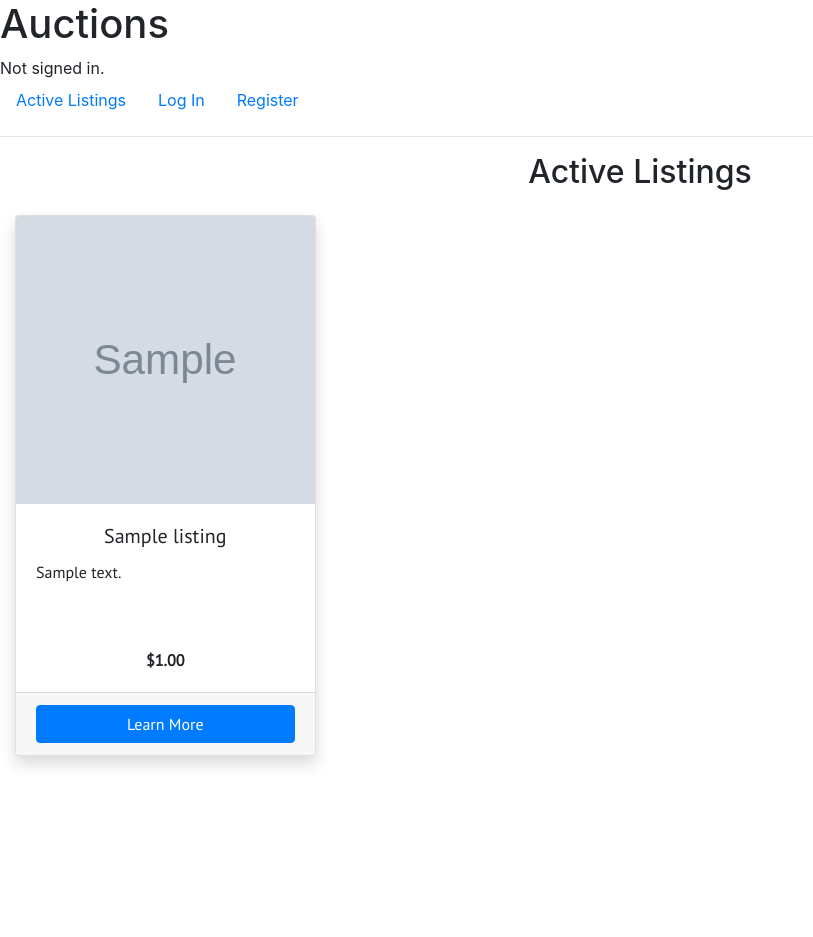
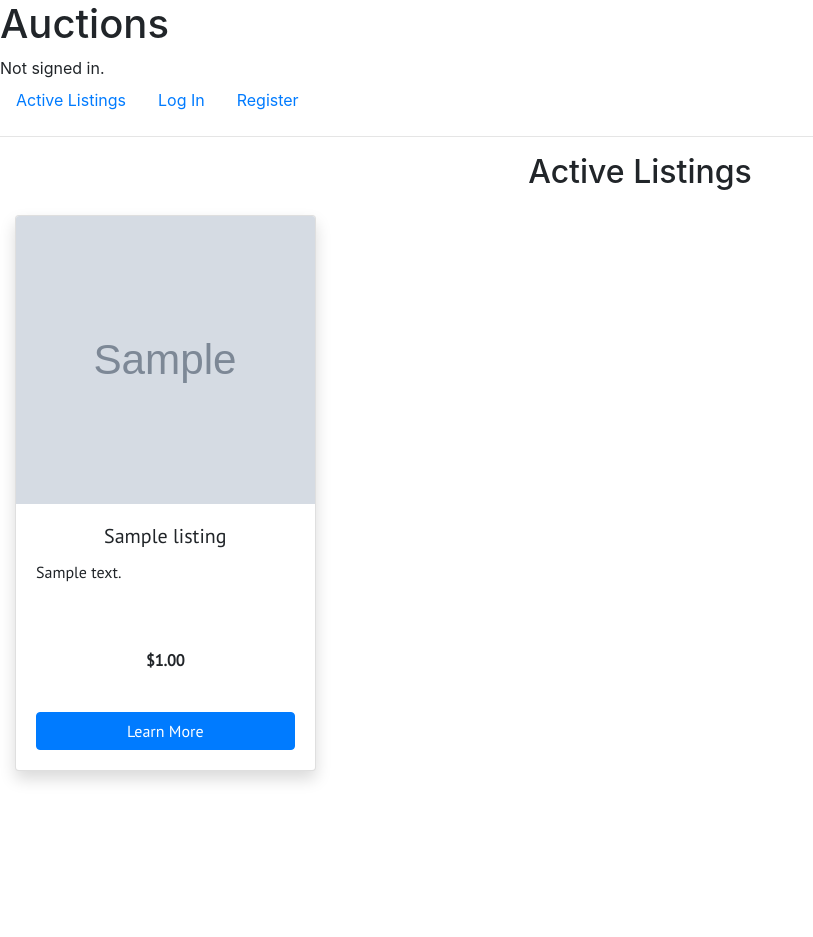
Before and after one commit to catbirdseatio/commerce, a Django app: page / in a window 1280 px wide. Shown: the whole page, without its empty margins (0-813 px from the left). After the commit the page ends 782 px from the top, so only its background shows below. Run offline with Django 3.2, Linux system fonts and the light colour scheme; tables that the repository leaves empty hold one stand-in row (values such as "Sample post"); grey boxes marked "Sample" are stand-in pictures.

Commit message:
layout changes

```diff
--- a/auctions/static/auctions/styles.css
+++ b/auctions/static/auctions/styles.css
@@ -1,27 +1,24 @@
 @import url("https://fonts.googleapis.com/css2?family=PT+Sans&display=swap");
-html, body {
-  height: 100%;
-}
-
 hr {
   margin-bottom: 0;
 }
 
-.content {
-  height: 100%;
+.container-fluid {
+  background-color: eee;
 }
-.content .listings-container {
+
+.listings-container {
   font-family: "PT Sans", sans-serif;
   display: grid;
   grid-template-columns: repeat(auto-fill, minmax(18rem, 1fr));
   grid-gap: 1rem;
 }
-.content .listings-container .card-img-top {
+.listings-container .card-img-top {
   width: 100%;
   height: 18rem;
   object-fit: cover;
 }
-.content .listings-container .card-description {
+.listings-container .card-description {
   height: 3rem;
 }
 
--- a/scss/styles.scss
+++ b/scss/styles.scss
@@ -1,17 +1,20 @@
 @import url("https://fonts.googleapis.com/css2?family=PT+Sans&display=swap");
 
-html, body {
-    height: 100%;
-}
+// html,
+// body {
+//     height: 100%;
+// }
 
 hr {
     margin-bottom: 0;
 }
-.content {
-    height: 100%;
+
+.container-fluid {
+    background-color: eee;
+}
 
 .listings-container {
-        font-family: 'PT Sans', sans-serif;
+    font-family: "PT Sans", sans-serif;
     display: grid;
     grid-template-columns: repeat(auto-fill, minmax(18rem, 1fr));
     grid-gap: 1rem;
@@ -26,4 +29,3 @@ hr {
         height: 3rem;
     }
 }
-}
--- a/templates/auctions/index.html
+++ b/templates/auctions/index.html
@@ -5,7 +5,7 @@
     <h2 class="text-center py-3">Active Listings</h2>
     <div class="listings-container">
     {% for listing in listings %}
-    <div class="card listing-card shadow">
+    <div class="card listing-card shadow mb-3">
         {% if listing.profile_image %}
         <img class="card-img-top" src="{{ listing.profile_image.url }}" alt="{{ listing.title }}">
         {% else %}
@@ -18,7 +18,7 @@
         <div class="card-body">
           <p class="card-text font-weight-bold text-center">${{ listing.starting_bid }}</p>
         </div>
-        <div class="card-footer">
+        <div class="card-body">
           <a href="#" class="btn btn-primary btn-block">Learn More</a>
         </div>
       </div>
--- a/templates/auctions/layout.html
+++ b/templates/auctions/layout.html
@@ -40,7 +40,7 @@
         </ul>
         <hr class="shadow-lg">
         {% include 'includes/_messages.html' %}
-        <div class="content container-fluid">
+        <div class="container-fluid">
         {% block body %}{% endblock %}
         </div>
         <script src="https://cdn.jsdelivr.net/npm/jquery@3.5.1/dist/jquery.slim.min.js" integrity="sha384-DfXdz2htPH0lsSSs5nCTpuj/zy4C+OGpamoFVy38MVBnE+IbbVYUew+OrCXaRkfj" crossorigin="anonymous"></script>
```
Also changed, not shown: 1 other file. Lines whose indentation alone changed are shown as unchanged.
